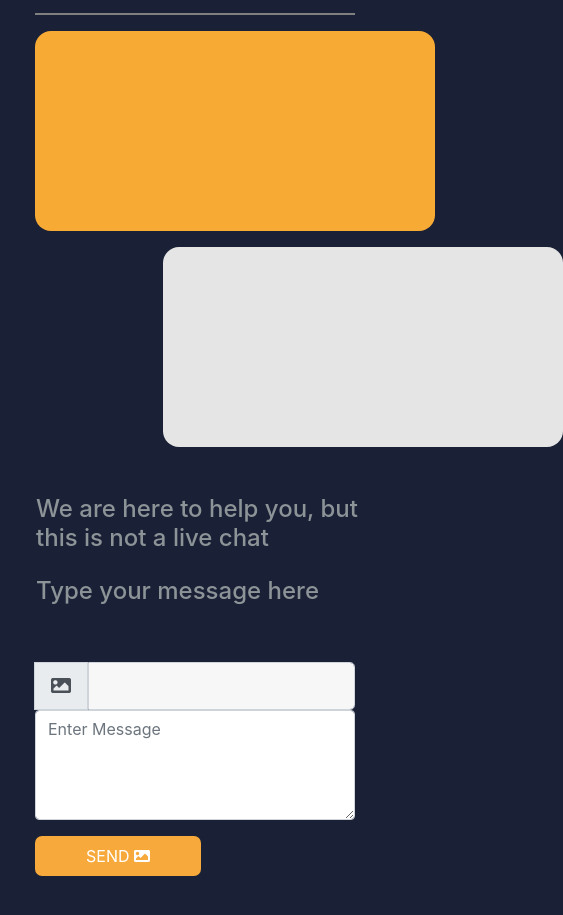
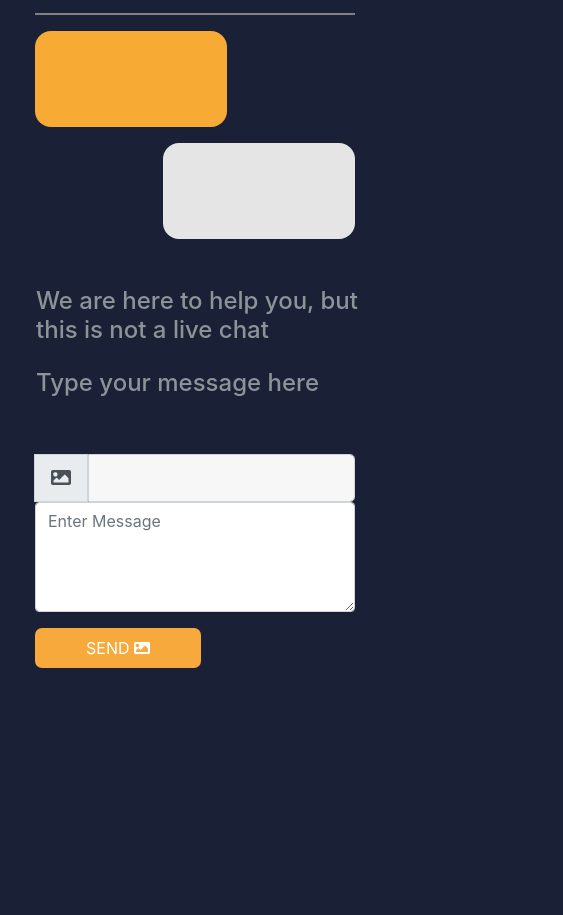
Before and after one commit to DivineChuks/support, a plain HTML site: page index.html in a window 390 px wide. Shown: the part 61-976 px from the top of the page, 563 px wide, since content can reach past the window. After the commit the page ends 844 px from the top, so only its background shows below. Drawn offline with Linux system fonts and the light colour scheme.

Commit message:
more commit

```diff
--- a/css/style.css
+++ b/css/style.css
@@ -205,6 +205,21 @@ a {
   .body {
     overflow-x: hidden !important;
   }
+
+  .firstChat {
+    background-color: #e5e5e5;
+    padding: 3rem 5rem;
+    margin-left: 8rem;
+    border-radius: 1rem;
+  }
+
+  .secondChat {
+    background-color: #f7aa34;
+    padding: 3rem 5rem;
+    border-radius: 1rem;
+    margin-right: 8rem;
+  }
+
   #sidebar {
     display: none;
   }
```
